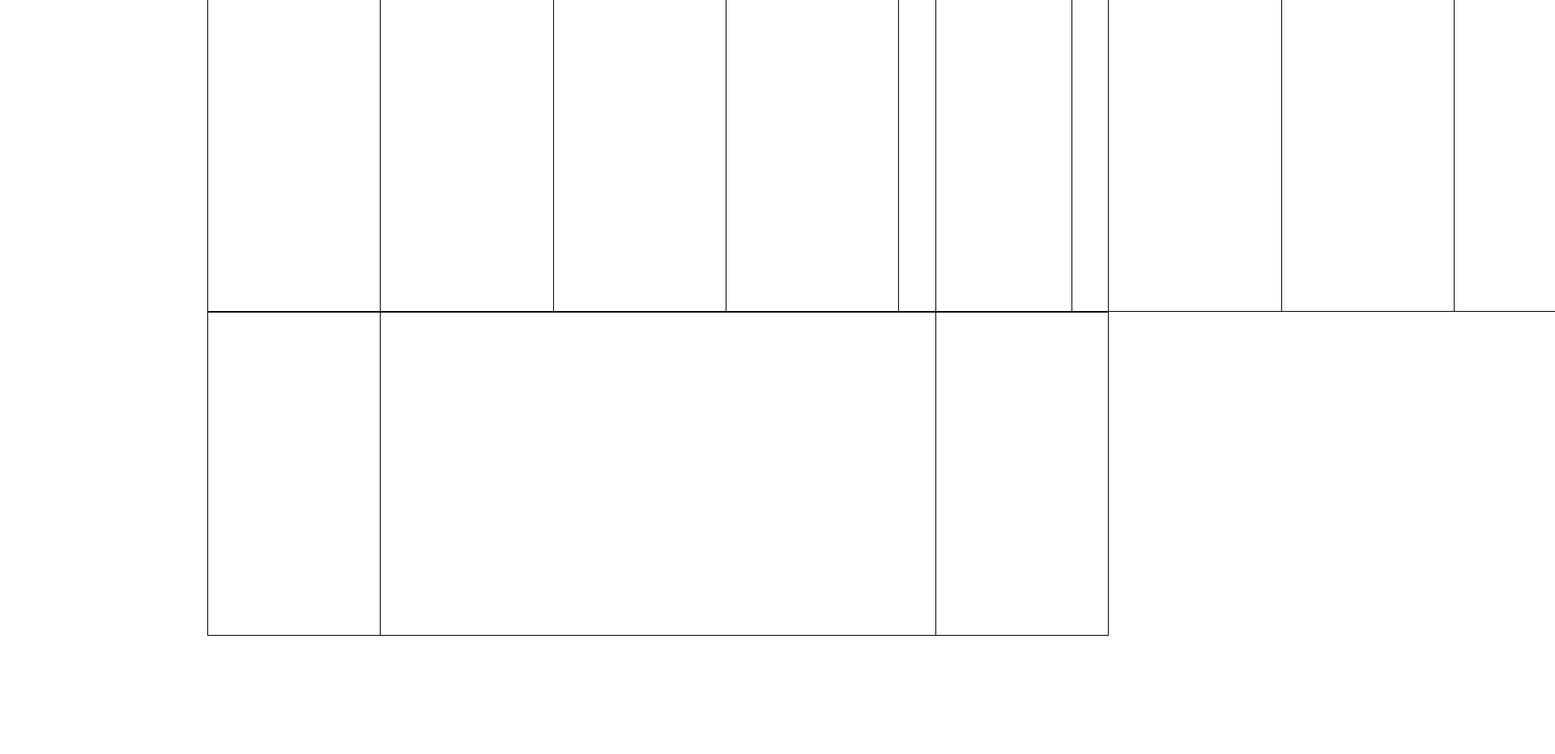
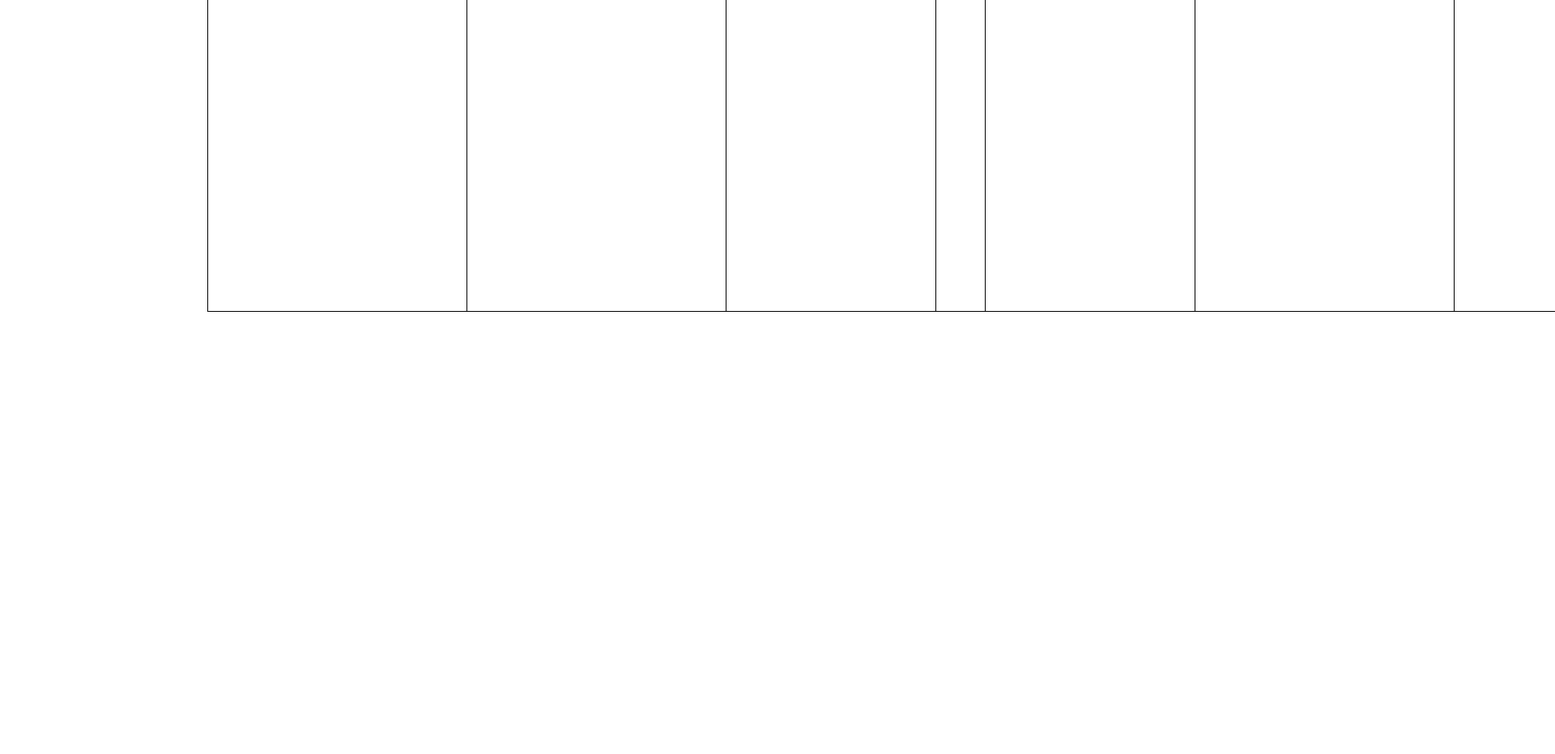
Before and after one commit to GE08T/GE08T.github.io, a plain HTML site: page index.html in a window 1280 px wide. Shown: the part 322-1253 px from the top of the page at 81% size, 1920 px wide, since content can reach past the window. After the commit the page ends 963 px from the top, so only its background shows below. Drawn offline with Linux system fonts and the light colour scheme; a web font is replaced by a local one.

```diff
--- a/index.html
+++ b/index.html
@@ -14,10 +14,6 @@
             <div class="game-card container"></div>
             <div class="game-card container"></div>
             <div class="game-card container"></div>
-            <div class="game-card container"></div>
-            <div class="game-card container"></div>
-            <div class="game-card container"></div>
-            <div class="game-card container"></div>
         </div>
     </main>
 </body>
```
